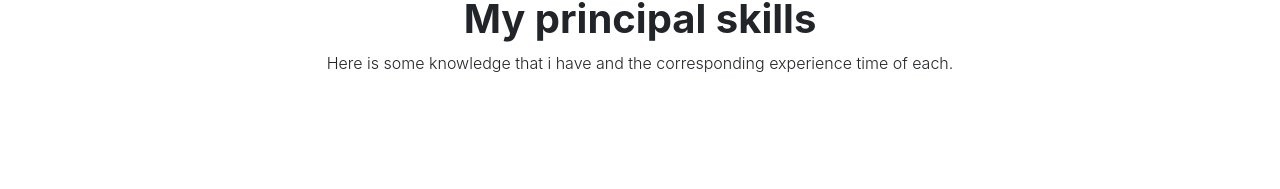
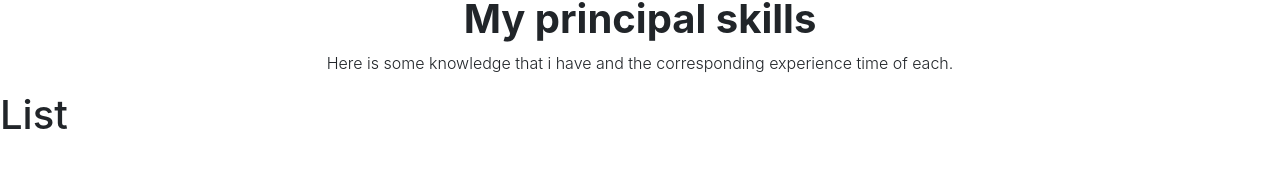
Before and after one commit to AlejandroMilan/MilanPortfolio, a Nuxt app: page /skills in a window 1280 px wide. Shown: the part 105-294 px from the top of the page. Built offline with nearby package versions, Linux system fonts and the light colour scheme.

Commit message:
Skill list component added to skill page

```diff
--- a/pages/skills.vue
+++ b/pages/skills.vue
@@ -1,16 +1,19 @@
 <template>
   <main>
     <SkillsTitle></SkillsTitle>
+    <SkillList></SkillList>
   </main>
 </template>
 
 <script lang="ts">
 import Vue from 'vue'
 import SkillsTitle from '~/components/skills_page-components/SkillsTitle.vue'
+import SkillList from '~/components/skills_page-components/SkillList.vue'
 
 export default Vue.extend({
   components: {
     SkillsTitle,
+    SkillList,
   },
 })
 </script>
```
